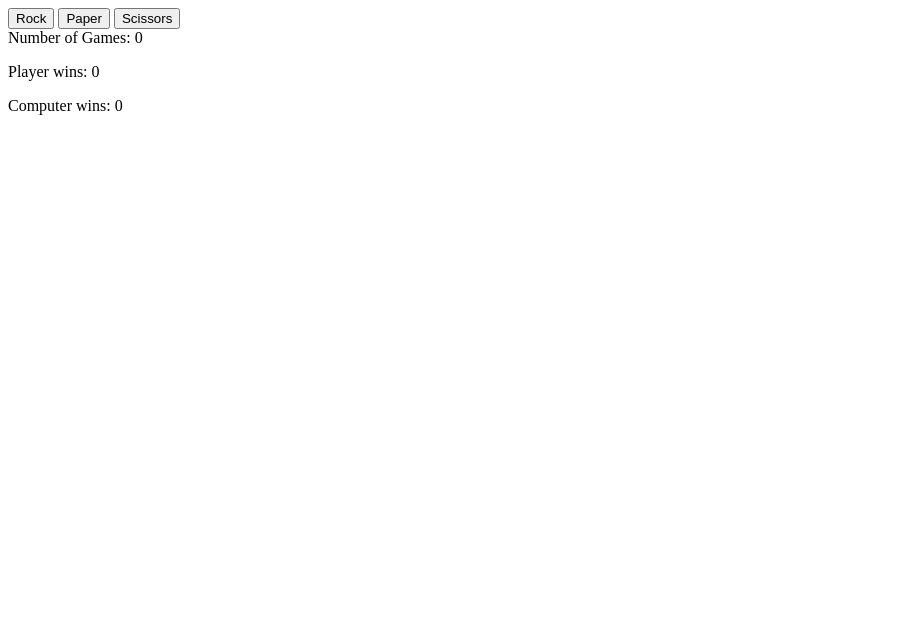
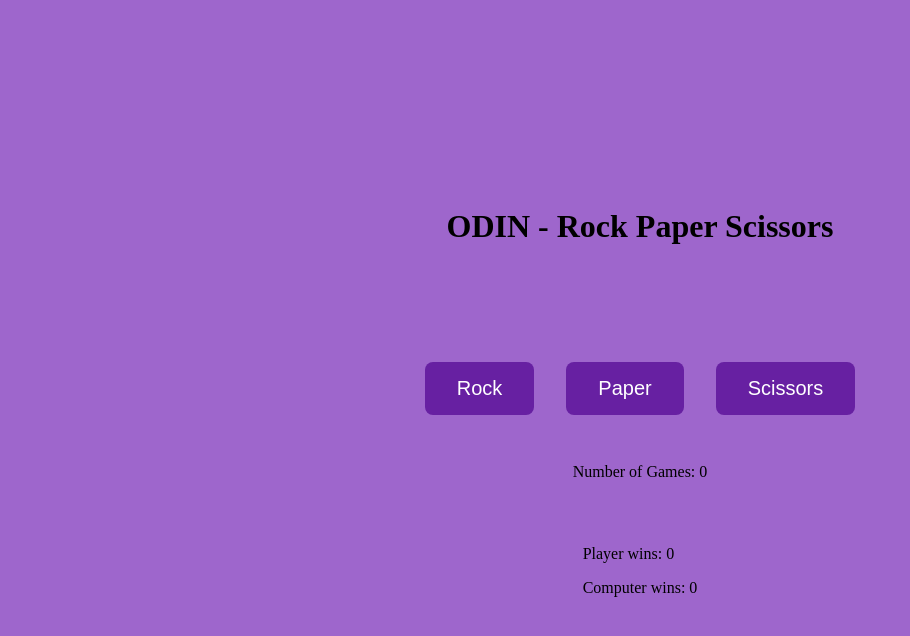
Before and after one commit to Llamacles/odin-rps, a plain HTML site: page index.html in a window 1280 px wide. Shown: the whole page, without its empty margins (0-910 px from the left). Drawn offline with Linux system fonts and the light colour scheme.

Commit message:
Add CSS and formatting

```diff
--- a/index.html
+++ b/index.html
@@ -4,9 +4,11 @@
     <meta charset="UTF-8">
     <meta name="viewport" content="width=device-width, initial-scale=1.0">
     <script src="javacript.js" defer></script>
+    <link rel="stylesheet" href="styles.css" />
     <title>Rock-Paper-Scissors</title>
 </head>
 <body>
+    <h1>ODIN - Rock Paper Scissors</h1>
     <div id="display"></div>
     <div id="game-buttons">
         <button id="rock">Rock</button>
--- /dev/null
+++ b/styles.css
@@ -0,0 +1,47 @@
+:root {
+    --color1: #6720a2;
+    --color2: #9e66cc;
+    --color3: #342b3b;
+    --color4: #571b88;
+}
+
+body {
+    background-color: var(--color2);
+    display: flex;
+    flex-direction: column;
+    justify-content: center;
+    align-items: center;
+    height: 100vh;
+    margin: 0;
+    gap: 3em;
+}
+
+#game-buttons {
+    display: flex;
+    gap: 32px;
+}
+
+#game-buttons > button {
+    background-color: var(--color1);
+    border: none;
+    color: white;
+    padding: 15px 32px;
+    font-size: 20px;
+    cursor: pointer;
+    border-radius: 8px;
+}
+
+#game-buttons > button:hover{
+    animation-name: button-animation;
+    animation-iteration-count: infinite;
+    animation-duration: 1.5s;
+}
+
+@keyframes button-animation{
+    50% {
+        transform: translate(0, -5px);
+    }
+    100% {
+        transform: translate(0,0);
+    }
+}
```
